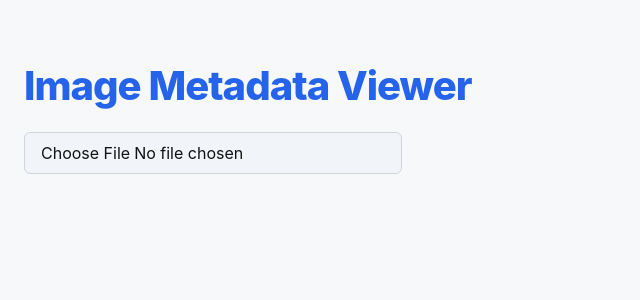
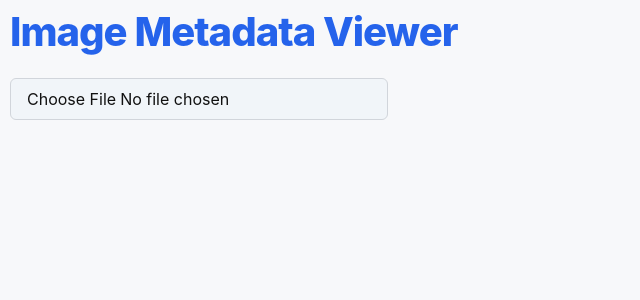
Before and after one commit to achintha-umayanga/EXIF-Extractor, a React (Vite) app: page / in a window 1280 px wide. Shown: the top 300 px of the page, without its empty margins (0-640 px from the left). Built offline with nearby package versions, Linux system fonts and the light colour scheme.

Commit message:
minor ui changes

```diff
--- a/src/App.tsx
+++ b/src/App.tsx
@@ -21,7 +21,7 @@ function App() {
   }, [file]);
 
   return (
-    <div style={{ maxWidth: 800, margin: '40px auto', padding: 24 }}>
+    <div style={{ maxWidth: 800, margin: '', padding: '10px' }}>
       <h1>Image Metadata Viewer</h1>
       <ImageUploader onImageSelected={setFile} />
       {file && (
@@ -30,7 +30,7 @@ function App() {
         </div>
       )}
       {imgUrl && (
-        <div style={{ margin: '24px 0', textAlign: 'center' }}>
+        <div style={{ margin: '', textAlign: 'center' }}>
           <img src={imgUrl} alt="Preview" style={{ maxWidth: '100%', maxHeight: 350, borderRadius: 8, boxShadow: '0 2px 8px rgba(0,0,0,0.08)' }} />
         </div>
       )}
```
